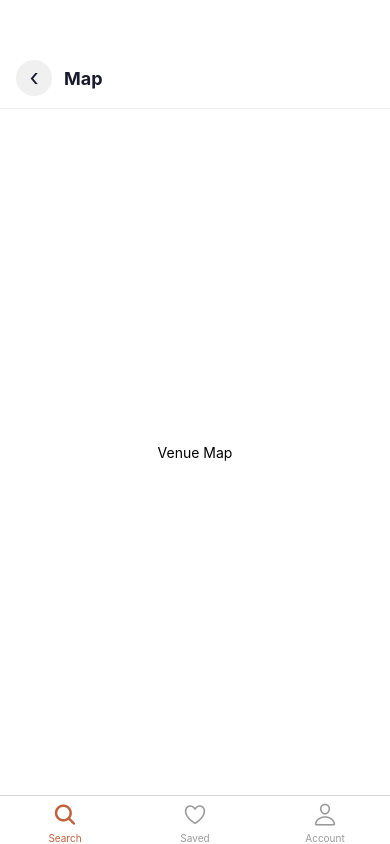
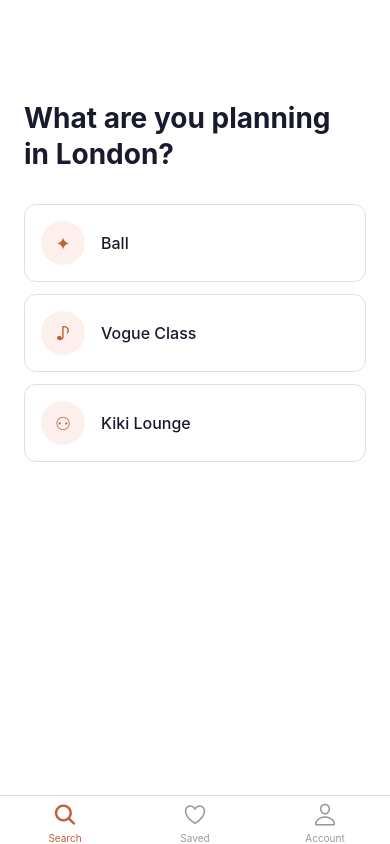
Before and after one commit to NicolasRiley/BallroomNearMe, a React Native app: screen /VenueMap in a window 390 px wide. Built offline with nearby package versions, Linux system fonts and the light colour scheme.

Commit message:
basic functionality of the app complete

```diff
--- a/App.tsx
+++ b/App.tsx
@@ -6,7 +6,6 @@ import { SavedContext, useSavedVenuesProvider } from './src/hooks/useSavedVenues
 import HomeScreen from './src/screens/HomeScreen'
 import VenueListScreen from './src/screens/VenueListScreen'
 import VenueDetailScreen from './src/screens/VenueDetailScreen'
-import VenueMapScreen from './src/screens/VenueMapScreen'
 import SavedScreen from './src/screens/SavedScreen'
 import AccountScreen from './src/screens/AccountScreen'
 import PaymentsScreen from './src/screens/PaymentsScreen'
@@ -23,7 +22,6 @@ function SearchStack() {
       <Stack.Screen name="Home" component={HomeScreen} options={{ headerShown: false }} />
       <Stack.Screen name="VenueList" component={VenueListScreen} options={{ headerShown: false }} />
       <Stack.Screen name="VenueDetail" component={VenueDetailScreen} options={{ headerShown: false }} />
-      <Stack.Screen name="VenueMap" component={VenueMapScreen} options={{ headerShown: false }} />
       <Stack.Screen name="DatePicker" component={DatePickerScreen} options={{ headerShown: false }} />
       <Stack.Screen name="BookingSummary" component={BookingSummaryScreen} options={{ headerShown: false }} />
     </Stack.Navigator>
--- a/src/screens/VenueListScreen.tsx
+++ b/src/screens/VenueListScreen.tsx
@@ -117,12 +117,6 @@ export default function VenueListScreen() {
             </TouchableOpacity>
           ))}
         </ScrollView>
-        <TouchableOpacity
-          style={styles.mapButton}
-          onPress={() => navigation.navigate('VenueMap', { eventType })}
-        >
-          <Text style={styles.mapButtonText}>🗺 Map</Text>
-        </TouchableOpacity>
       </View>
 
       <FlatList
@@ -284,19 +278,6 @@ const styles = StyleSheet.create({
     color: '#1a1a2e',
     lineHeight: 28,
   },
-  mapButton: {
-    backgroundColor: '#fff',
-    borderWidth: 1,
-    borderColor: '#e0e0e0',
-    borderRadius: 20,
-    paddingHorizontal: 16,
-    paddingVertical: 8,
-  },
-  mapButtonText: {
-    fontSize: 14,
-    fontWeight: '500',
-    color: '#1a1a2e',
-  },
   empty: {
     textAlign: 'center',
     marginTop: 40,
--- a/src/screens/VenueMapScreen.tsx
+++ /dev/null
@@ -1,62 +0,0 @@
-import { View, Text, TouchableOpacity, StyleSheet } from 'react-native'
-import { useNavigation } from '@react-navigation/native'
-import { NativeStackNavigationProp } from '@react-navigation/native-stack'
-
-export default function VenueMapScreen() {
-  const navigation = useNavigation<NativeStackNavigationProp<any>>()
-
-  return (
-    <View style={styles.container}>
-      <View style={styles.header}>
-        <TouchableOpacity style={styles.backButton} onPress={() => navigation.goBack()}>
-          <Text style={styles.backButtonText}>‹</Text>
-        </TouchableOpacity>
-        <Text style={styles.title}>Map</Text>
-      </View>
-      <View style={styles.body}>
-        <Text>Venue Map</Text>
-      </View>
-    </View>
-  )
-}
-
-const styles = StyleSheet.create({
-  container: {
-    flex: 1,
-    backgroundColor: '#fff',
-  },
-  header: {
-    flexDirection: 'row',
-    alignItems: 'center',
-    paddingTop: 60,
-    paddingHorizontal: 16,
-    paddingBottom: 12,
-    backgroundColor: '#fff',
-    borderBottomWidth: 1,
-    borderBottomColor: '#f0f0f0',
-  },
-  backButton: {
-    width: 36,
-    height: 36,
-    borderRadius: 18,
-    backgroundColor: '#f0f0f0',
-    justifyContent: 'center',
-    alignItems: 'center',
-    marginRight: 12,
-  },
-  backButtonText: {
-    fontSize: 24,
-    color: '#1a1a2e',
-    lineHeight: 28,
-  },
-  title: {
-    fontSize: 18,
-    fontWeight: '700',
-    color: '#1a1a2e',
-  },
-  body: {
-    flex: 1,
-    justifyContent: 'center',
-    alignItems: 'center',
-  },
-})
```
